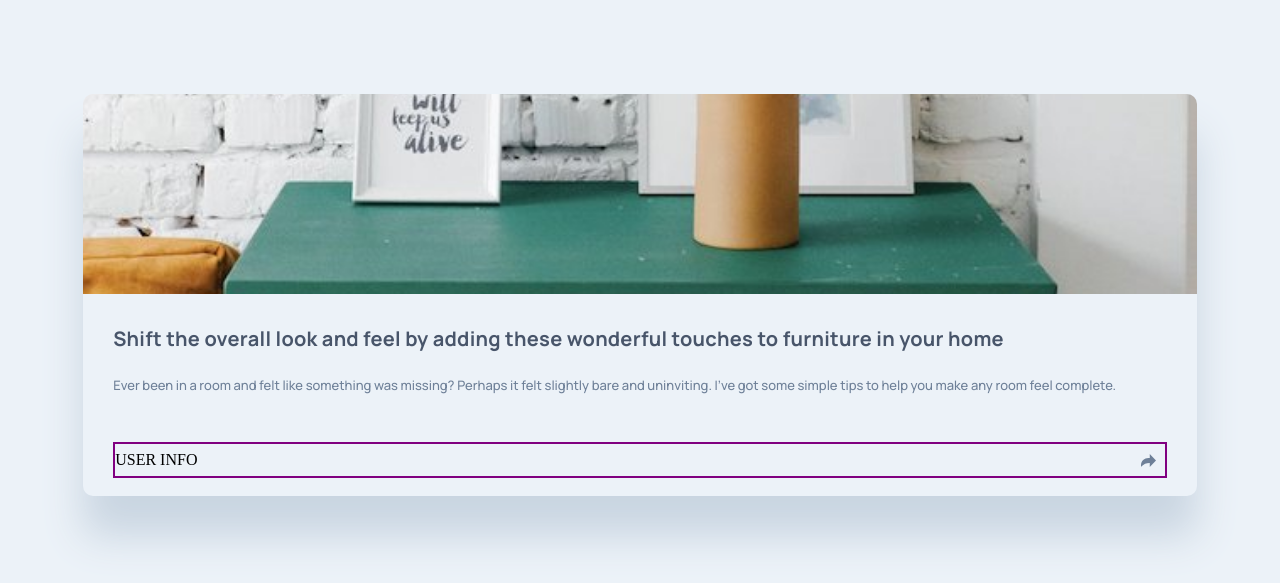
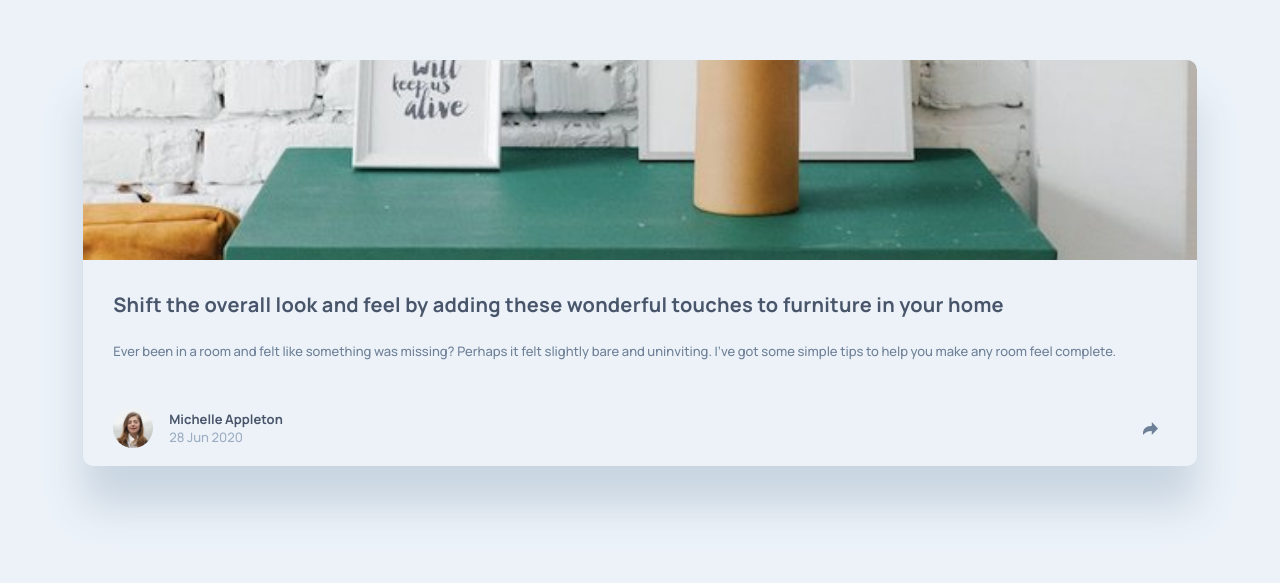
Before and after one commit to danilo2420/FEM_ArticlePreviewComponent, a plain HTML site: page index.html in a window 1280 px wide. Shown: the part 137-720 px from the top of the page. Drawn offline with Linux system fonts and the light colour scheme.

Commit message:
Add user info

```diff
--- a/index.html
+++ b/index.html
@@ -18,7 +18,17 @@
   it felt slightly bare and uninviting. I’ve got some simple tips
   to help you make any room feel complete.</div>
       <div class="bottomSection">
-        <div class="userInfo">USER INFO</div>
+
+
+        <div class="userInfo">
+          <div class="userImage"></div>
+          <div class="userDetails">
+            <div class="userName typography2--bold">Michelle Appleton</div>
+            <div class="userDate typography2--medium">28 Jun 2020</div>
+          </div>
+        </div>
+
+
         <div class="iconContainer">
             <img class="icon" src="images/icon-share.svg" alt="">
           </div>
--- a/style.css
+++ b/style.css
@@ -6,7 +6,7 @@ body {
 
 .container {
     width: 87%;
-    margin-top: 64px;
+    margin-top: 0px;
     border-radius: 10px;
 
     box-shadow: 0px 40px 40px #C9D5E1;
@@ -36,12 +36,36 @@ body {
 }
 
 .bottomSection {
-    border: solid purple 2px;
     margin-top: 48px;
 
     display: flex;
     justify-content: space-between;
     align-items: center;
+}
+
+.userInfo {
+    display: flex;
+    align-items: center;
+    gap: 16px;
+}
+
+.userImage {
+    background-image: url('images/avatar-michelle.jpg');
+    background-size: cover;
+    background-position: center;
+
+    width: 40px;
+    height: 40px;
+
+    border-radius: 50%;
+}
+
+.userName {
+    color: var(--grey900);
+}
+
+.userDate {
+    color: var(--grey400);
 }
 
 .iconContainer {
```
